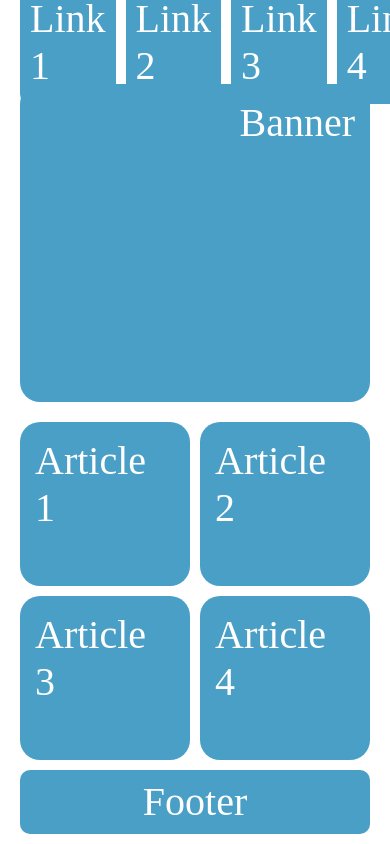
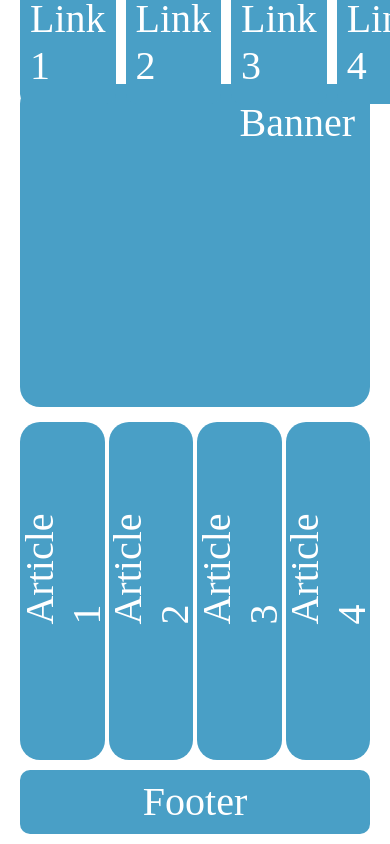
Before and after one commit to Andrii1036/HTML-HomeWorks, a plain HTML site: page Lesson6/Additional/index.html in a window 390 px wide. Shown: the top 844 px of the page. Drawn offline with Linux system fonts and the light colour scheme.

Commit message:
completed tablet version style from additional task lesson 6

```diff
--- a/Lesson6/Additional/index.html
+++ b/Lesson6/Additional/index.html
@@ -7,6 +7,7 @@
     <meta http-equiv="X-UA-Compatible" content="ie=edge">
     <title>Additional</title>
     <link rel="stylesheet" href="desktopStyle.css">
+    <link rel="stylesheet" href="maxWidth1000px.css">
 </head>
 <body>
 <div class="limitingBlock">
--- /dev/null
+++ b/Lesson6/Additional/maxWidth1000px.css
@@ -0,0 +1,31 @@
+@media (max-width: 1000px) {
+    .limitingBlock {
+        max-width: 960px;
+    }
+
+    .banner {
+        height: calc(40vh - 15px);
+        margin-bottom: 15px;
+    }
+
+    .articles {
+        flex-wrap: nowrap;
+        height: 40vh;
+        justify-content: space-between;
+    }
+
+    article {
+        width: calc(25% - 3px);
+        height: 100%;
+        position: relative;
+        display: flex;
+        justify-content: center;
+    }
+
+    article p {
+        position: absolute;
+        top: 100px;
+        transform: rotate(-90deg);
+    }
+
+}
```
